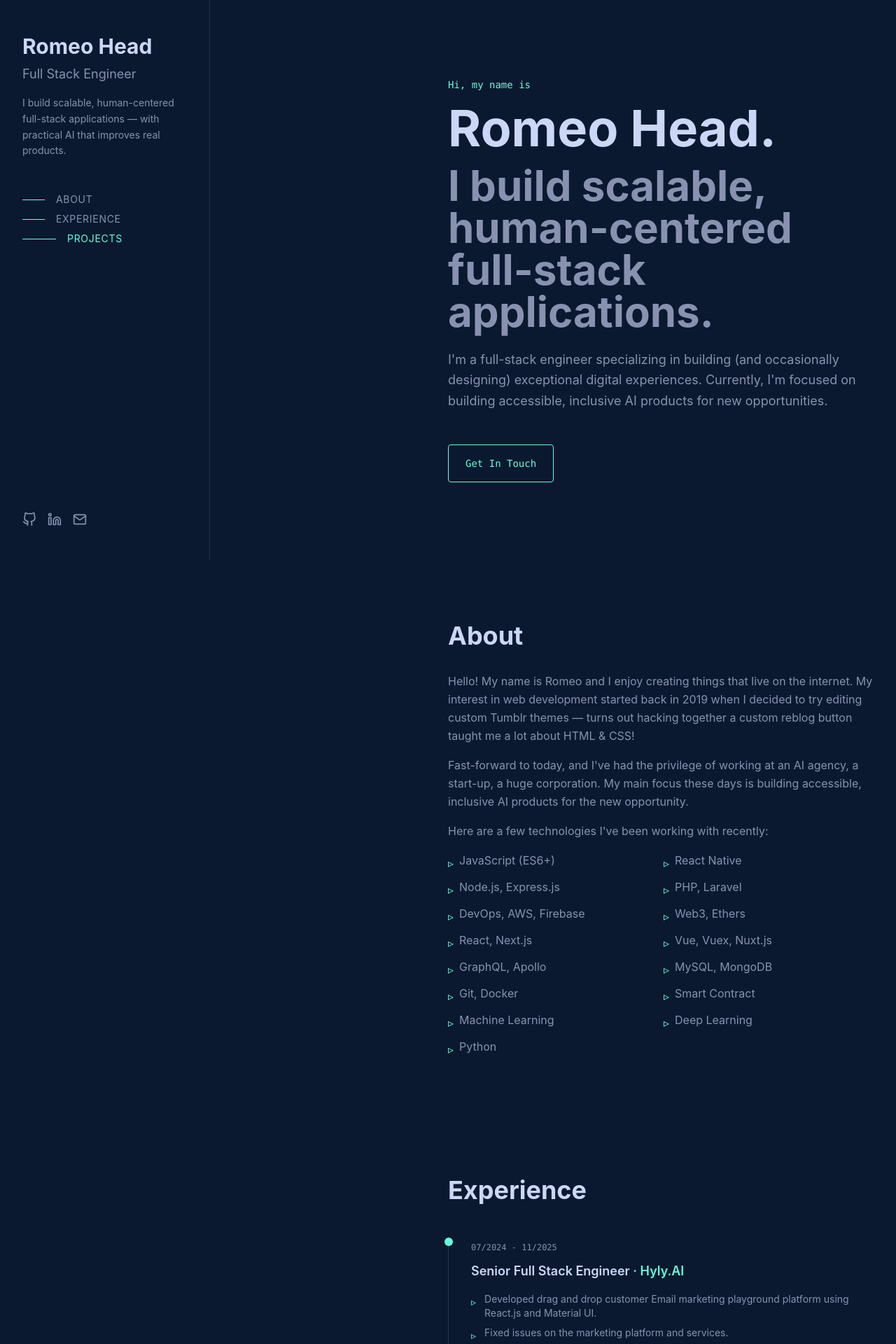
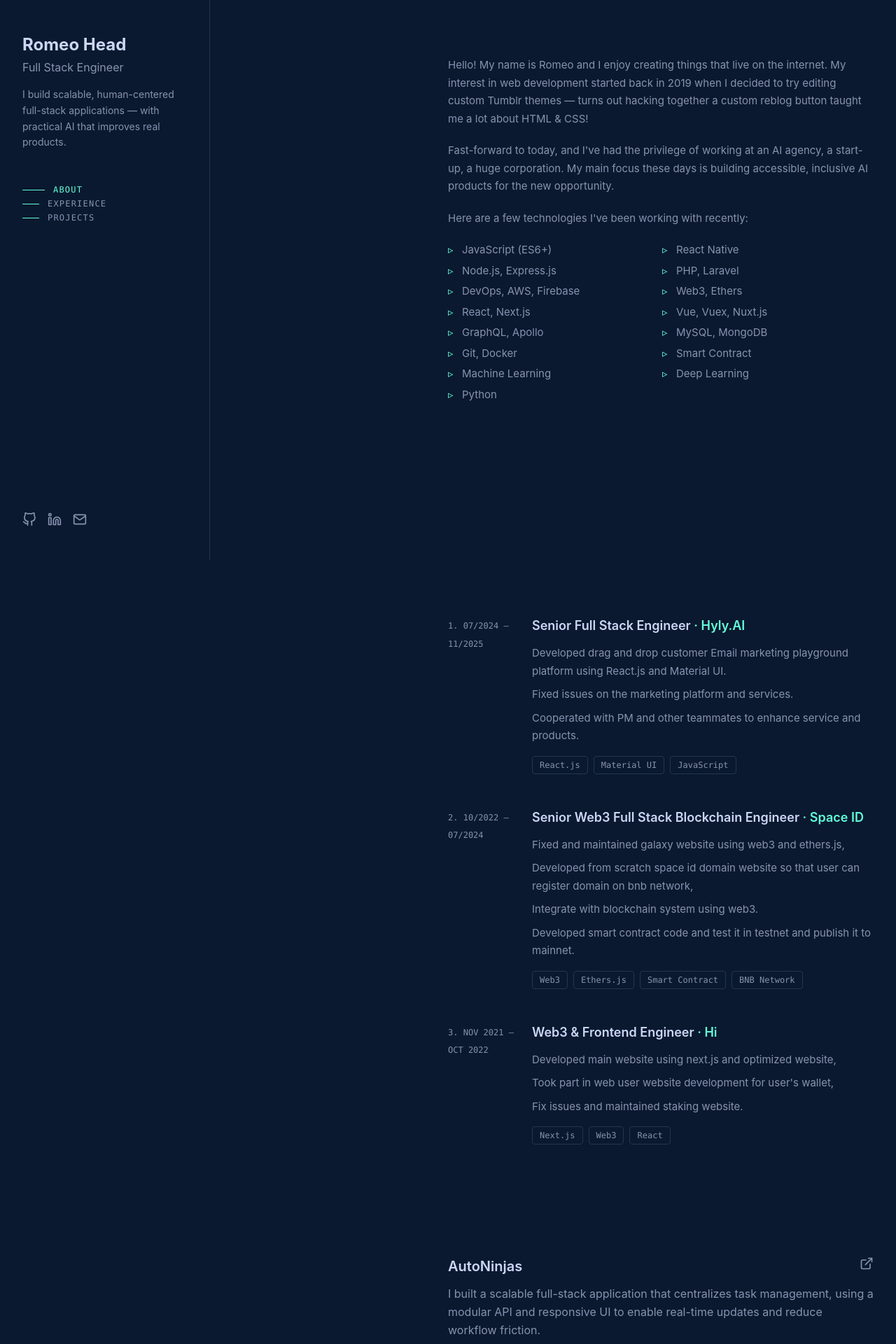
Before and after one commit to keithjackson1031/keithjackson1031, a Next.js app: page / in a window 1280 px wide. Shown: the top 1920 px of the page at 70% size. Built offline with nearby package versions, Linux system fonts and the light colour scheme.

Commit message:
updated ui issues for head page

```diff
--- a/app/page.tsx
+++ b/app/page.tsx
@@ -1,5 +1,4 @@
 import LeftSidebar from '@/components/LeftSidebar';
-import Intro from '@/components/Intro';
 import About from '@/components/About';
 import Experience from '@/components/Experience';
 import Projects from '@/components/Projects';
@@ -10,7 +9,6 @@ export default function Home() {
     <main className="relative min-h-screen">
       <LeftSidebar />
       <div className="lg:ml-[300px]">
-        <Intro />
         <About />
         <Experience />
         <Projects />
--- a/components/About.tsx
+++ b/components/About.tsx
@@ -20,13 +20,10 @@ const About = () => {
   return (
     <section
       id="about"
-      className="min-h-screen flex items-center px-8 lg:pl-[340px] py-20"
+      className="min-h-screen flex items-start px-8 lg:pl-[340px] pt-20 pb-20"
     >
-      <div className="max-w-[1000px] w-full">
-        <h2 className="text-3xl md:text-4xl font-bold text-[#ccd6f6] mb-8">
-          About
-        </h2>
-        <div className="space-y-4 text-[#8892b0] text-base leading-relaxed max-w-3xl">
+      <div className="max-w-[700px] w-full">
+        <div className="space-y-5 text-[#8892b0] text-[15px] leading-[1.7]">
           <p>
             Hello! My name is Romeo and I enjoy creating things that live on
             the internet. My interest in web development started back in 2019
@@ -41,10 +38,10 @@ const About = () => {
             opportunity.
           </p>
           <p>Here are a few technologies I&apos;ve been working with recently:</p>
-          <ul className="grid grid-cols-2 gap-2 mt-4 list-none">
+          <ul className="grid grid-cols-2 gap-1 mt-4 list-none pl-0">
             {technologies.map((tech, index) => (
-              <li key={index} className="flex items-start">
-                <span className="text-[#64ffda] mr-2 mt-1">▹</span>
+              <li key={index} className="flex items-start relative pl-5">
+                <span className="text-[#64ffda] absolute left-0">▹</span>
                 <span>{tech}</span>
               </li>
             ))}
--- a/components/Contact.tsx
+++ b/components/Contact.tsx
@@ -2,13 +2,13 @@ const Contact = () => {
   return (
     <section
       id="contact"
-      className="min-h-screen flex items-center px-8 lg:pl-[340px] py-20"
+      className="min-h-screen flex items-start px-8 lg:pl-[340px] pt-20 pb-20"
     >
-      <div className="max-w-[1000px] w-full">
-        <h2 className="text-3xl md:text-4xl font-bold text-[#ccd6f6] mb-8">
+      <div className="max-w-[700px] w-full">
+        <h2 className="text-3xl md:text-4xl font-bold text-[#ccd6f6] mb-6">
           Get In Touch
         </h2>
-        <p className="text-[#8892b0] text-base mb-8 leading-relaxed max-w-2xl">
+        <p className="text-[#8892b0] text-[15px] mb-8 leading-[1.7]">
           I&apos;m currently looking for new opportunities, my inbox is always open.
           Whether you have a question or just want to say hi, I&apos;ll try my best
           to get back to you!
--- a/components/Experience.tsx
+++ b/components/Experience.tsx
@@ -9,7 +9,7 @@ const Experience = () => {
     {
       company: 'Hyly.AI',
       position: 'Senior Full Stack Engineer',
-      period: '07/2024 - 11/2025',
+      period: '07/2024 — 11/2025',
       responsibilities: [
         'Developed drag and drop customer Email marketing playground platform using React.js and Material UI.',
         'Fixed issues on the marketing platform and services.',
@@ -20,7 +20,7 @@ const Experience = () => {
     {
       company: 'Space ID',
       position: 'Senior Web3 Full Stack Blockchain Engineer',
-      period: '10/2022 - 07/2024',
+      period: '10/2022 — 07/2024',
       responsibilities: [
         'Fixed and maintained galaxy website using web3 and ethers.js,',
         'Developed from scratch space id domain website so that user can register domain on bnb network,',
@@ -32,7 +32,7 @@ const Experience = () => {
     {
       company: 'Hi',
       position: 'Web3 & Frontend Engineer',
-      period: 'Nov 2021 - Oct 2022',
+      period: 'Nov 2021 — Oct 2022',
       responsibilities: [
         'Developed main website using next.js and optimized website,',
         "Took part in web user website development for user's wallet,",
@@ -45,30 +45,27 @@ const Experience = () => {
   return (
     <section
       id="experience"
-      className="min-h-screen flex items-center px-8 lg:pl-[340px] py-20"
+      className="min-h-screen flex items-start px-8 lg:pl-[340px] pt-20 pb-20"
     >
-      <div className="max-w-[1000px] w-full">
-        <h2 className="text-3xl md:text-4xl font-bold text-[#ccd6f6] mb-12">
-          Experience
-        </h2>
-        <div className="space-y-8">
+      <div className="max-w-[700px] w-full">
+        <div className="space-y-12">
           {experiences.map((exp, index) => (
-            <div key={index} className="relative pl-8 border-l border-[#233554]">
-              <div className="absolute left-[-6px] top-0 w-3 h-3 rounded-full bg-[#64ffda]"></div>
-              <div className="mb-2">
-                <span className="text-xs text-[#8892b0] font-mono">
-                  {exp.period}
+            <div key={index} className="relative">
+              <div className="flex items-start gap-6">
+                <div className="flex-shrink-0 w-24">
+                  <span className="text-xs text-[#8892b0] font-mono uppercase">
+                    {index + 1}. {exp.period}
                   </span>
                 </div>
+                <div className="flex-1">
                   <h3 className="text-lg font-semibold text-[#ccd6f6] mb-1">
                     {exp.position}
                     <span className="text-[#64ffda]"> · {exp.company}</span>
                   </h3>
-              <ul className="mt-4 space-y-2">
+                  <ul className="mt-3 mb-4 space-y-2">
                     {exp.responsibilities.map((resp, respIndex) => (
-                  <li key={respIndex} className="flex items-start text-[#8892b0] text-sm">
-                    <span className="text-[#64ffda] mr-3 mt-1">▹</span>
-                    <span>{resp}</span>
+                      <li key={respIndex} className="text-[#8892b0] text-[15px] leading-[1.7]">
+                        {resp}
                       </li>
                     ))}
                   </ul>
@@ -76,11 +73,13 @@ const Experience = () => {
                     {exp.technologies.map((tech, techIndex) => (
                       <span
                         key={techIndex}
-                    className="px-3 py-1 text-xs font-mono text-[#8892b0] border border-[#233554] rounded"
+                        className="px-2.5 py-1 text-xs font-mono text-[#8892b0] border border-[#233554] rounded"
                       >
                         {tech}
                       </span>
                     ))}
+                  </div>
+                </div>
               </div>
             </div>
           ))}
--- a/components/LeftSidebar.tsx
+++ b/components/LeftSidebar.tsx
@@ -136,10 +136,10 @@ const LeftSidebar = () => {
       >
         <div className="flex flex-col h-full px-8 py-12">
         {/* Name */}
-        <h1 className="text-3xl font-bold text-[#ccd6f6] mb-2">Romeo Head</h1>
+        <h1 className="text-2xl font-bold text-[#ccd6f6] mb-1">Romeo Head</h1>
 
         {/* Title */}
-        <h2 className="text-lg text-[#8892b0] mb-4">Full Stack Engineer</h2>
+        <h2 className="text-base text-[#8892b0] mb-4">Full Stack Engineer</h2>
 
         {/* Tagline */}
         <p className="text-sm text-[#8892b0] mb-12 leading-relaxed">
@@ -148,21 +148,21 @@ const LeftSidebar = () => {
 
         {/* Navigation */}
         <nav className="flex-1">
-          <ul className="space-y-2">
+          <ul className="space-y-1">
             {navItems.map((item, index) => (
               <li key={index}>
                 <a
                   href={item.href}
                   onClick={() => setActiveSection(item.id)}
-                  className={`flex items-center text-sm uppercase tracking-wider transition-colors ${
+                  className={`flex items-center text-xs uppercase tracking-widest font-mono transition-colors ${
                     activeSection === item.id
                       ? 'text-[#64ffda]'
                       : 'text-[#8892b0] hover:text-[#64ffda]'
                   }`}
                 >
                   <span
-                    className={`mr-4 ${
-                      activeSection === item.id ? 'w-12' : 'w-8'
+                    className={`mr-3 ${
+                      activeSection === item.id ? 'w-8' : 'w-6'
                     } h-[1px] bg-[#64ffda] transition-all`}
                   ></span>
                   {item.name}
--- a/components/Projects.tsx
+++ b/components/Projects.tsx
@@ -45,12 +45,9 @@ const Projects = () => {
   return (
     <section
       id="projects"
-      className="min-h-screen flex items-center px-8 lg:pl-[340px] py-20"
+      className="min-h-screen flex items-start px-8 lg:pl-[340px] pt-20 pb-20"
     >
-      <div className="max-w-[1000px] w-full">
-        <h2 className="text-3xl md:text-4xl font-bold text-[#ccd6f6] mb-12">
-          Projects
-        </h2>
+      <div className="max-w-[700px] w-full">
         <div className="space-y-12">
           {projects.map((project, index) => (
             <div key={index} className="group">
```
Lines whose indentation alone changed are shown as unchanged.
